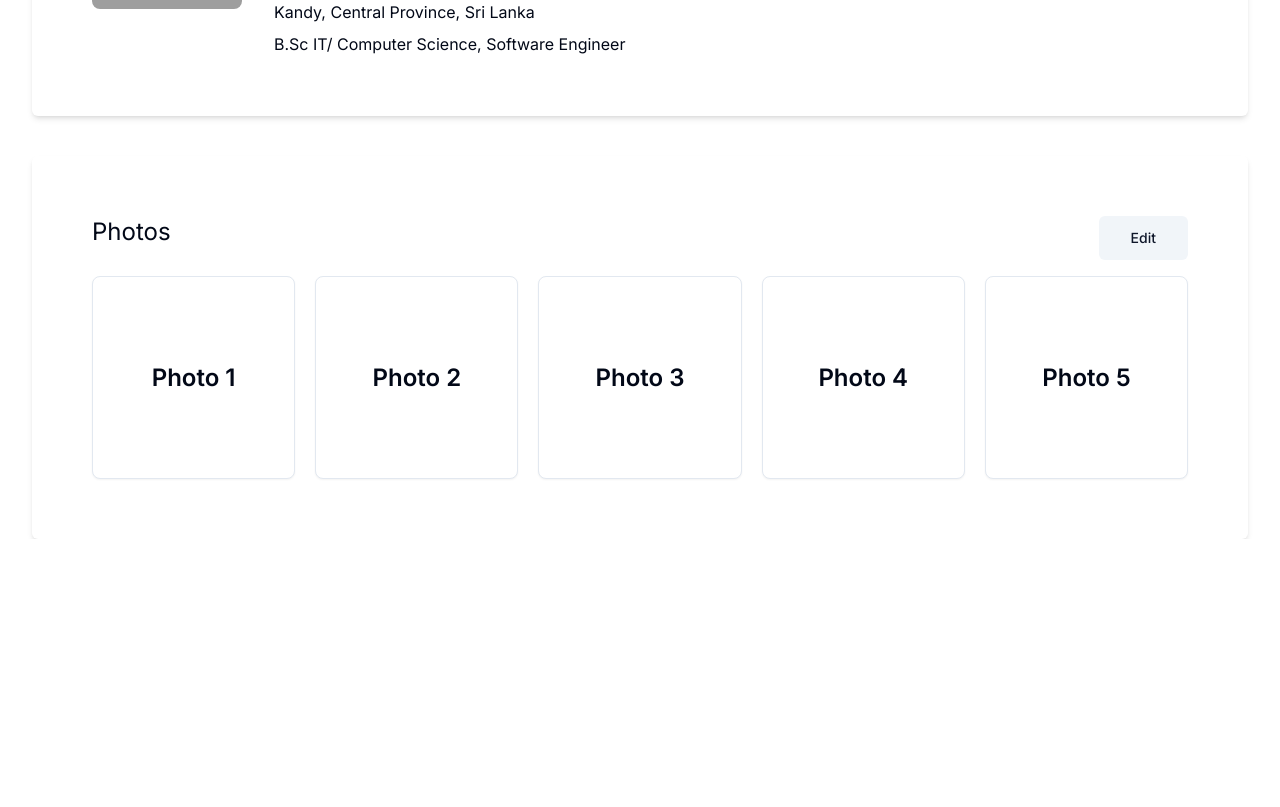
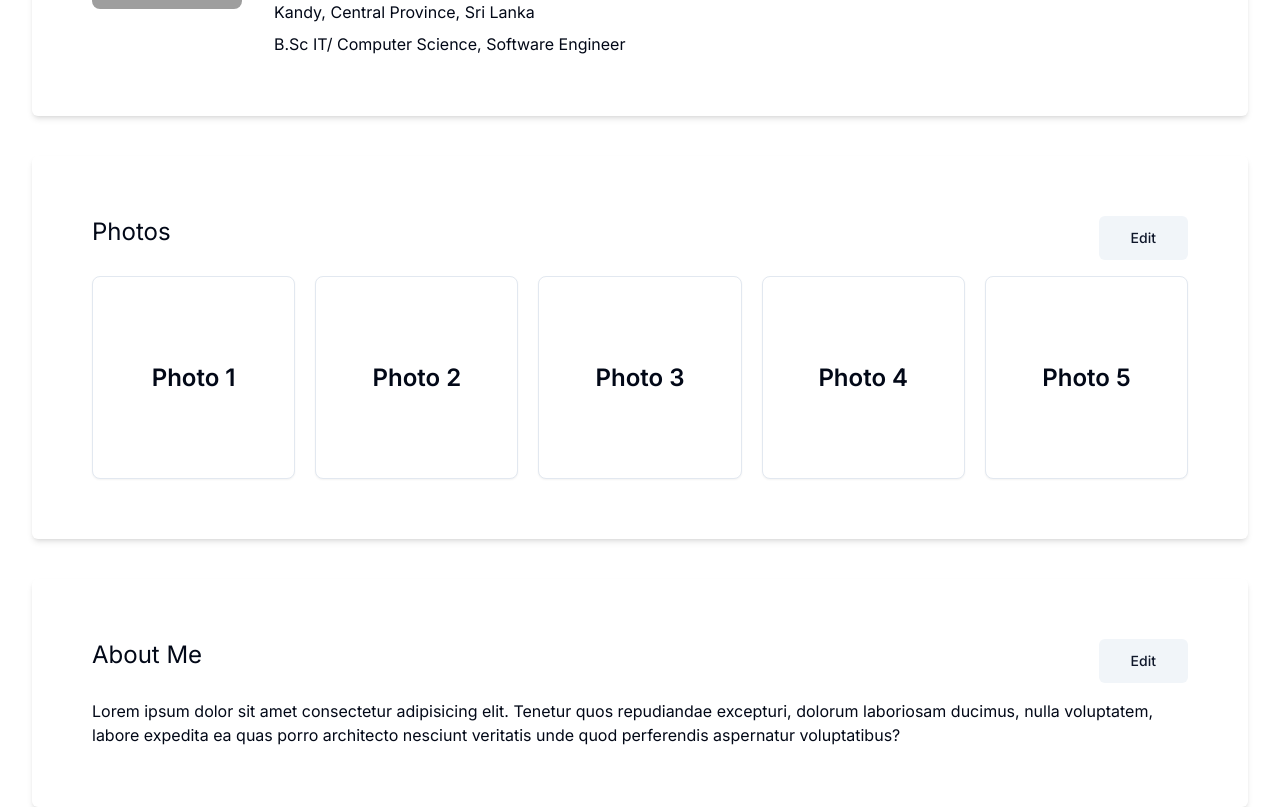
Before and after one commit to SphiriaDigital666/Wedding-Application, a Next.js app: page /profile in a window 1280 px wide. Shown: the part 276-1083 px from the top of the page. Before the commit the page ends 815 px from the top, so only its background shows below. Built offline with nearby package versions, Linux system fonts and the light colour scheme; no server answers; grey boxes are pictures that could not be loaded.

Commit message:
About me section added

```diff
--- /dev/null
+++ b/app/(protected)/profile/components/about-me.tsx
@@ -0,0 +1,25 @@
+import React from 'react';
+import { Button } from '@/components/ui/button';
+
+const AboutMe = () => {
+  return (
+    <div className="container p-5 mt-10 shadow-md rounded-md">
+      <div className="justify-between p-10">
+        <div className="flex justify-between">
+          <span className="text-2xl">About Me</span>
+          <Button variant="secondary" size="lg">
+            Edit
+          </Button>
+        </div>
+        <div className="flex gap-5 mt-4">
+          Lorem ipsum dolor sit amet consectetur adipisicing elit. Tenetur quos
+          repudiandae excepturi, dolorum laboriosam ducimus, nulla voluptatem,
+          labore expedita ea quas porro architecto nesciunt veritatis unde quod
+          perferendis aspernatur voluptatibus?
+        </div>
+      </div>
+    </div>
+  );
+};
+
+export default AboutMe;
--- a/app/(protected)/profile/page.tsx
+++ b/app/(protected)/profile/page.tsx
@@ -1,3 +1,4 @@
+import AboutMe from './components/about-me';
 import BasicDetails from './components/basic-details';
 import PhotosCarousel from './components/photos-carousel';
 
@@ -6,6 +7,7 @@ const DashboardPage = () => {
     <>
       <BasicDetails />
       <PhotosCarousel />
+      <AboutMe />
     </>
   );
 };
```
